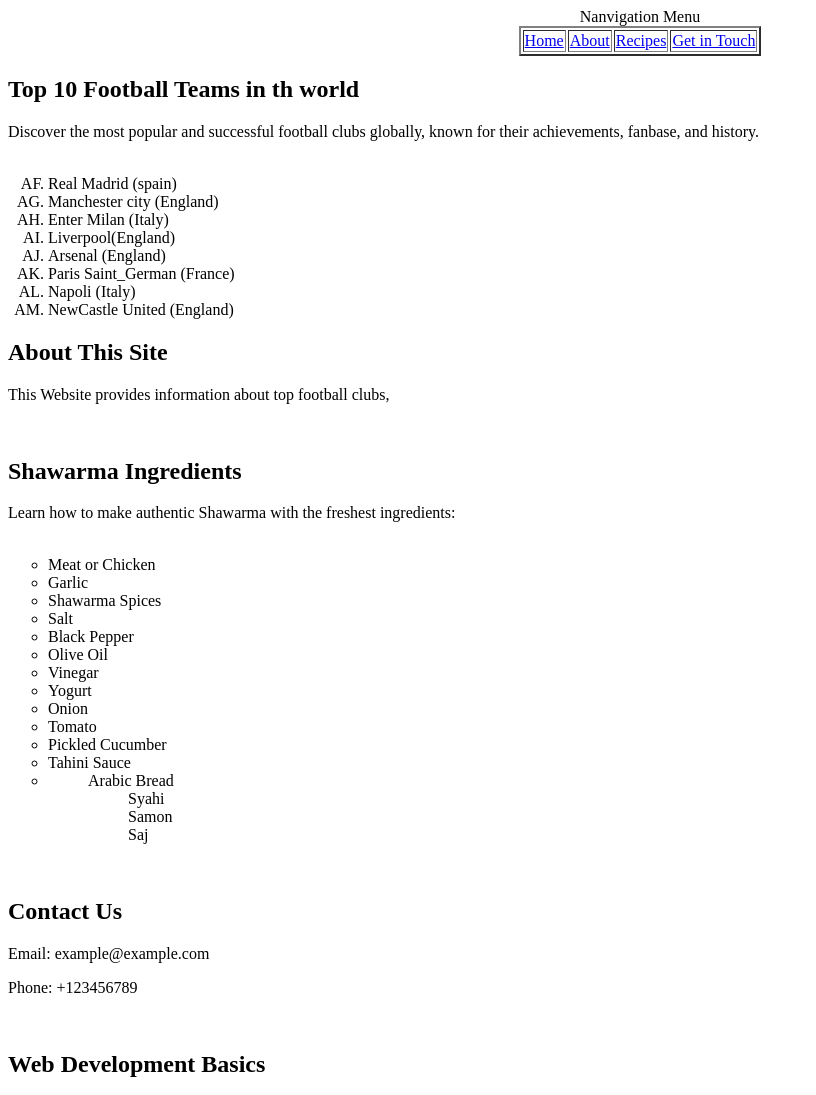
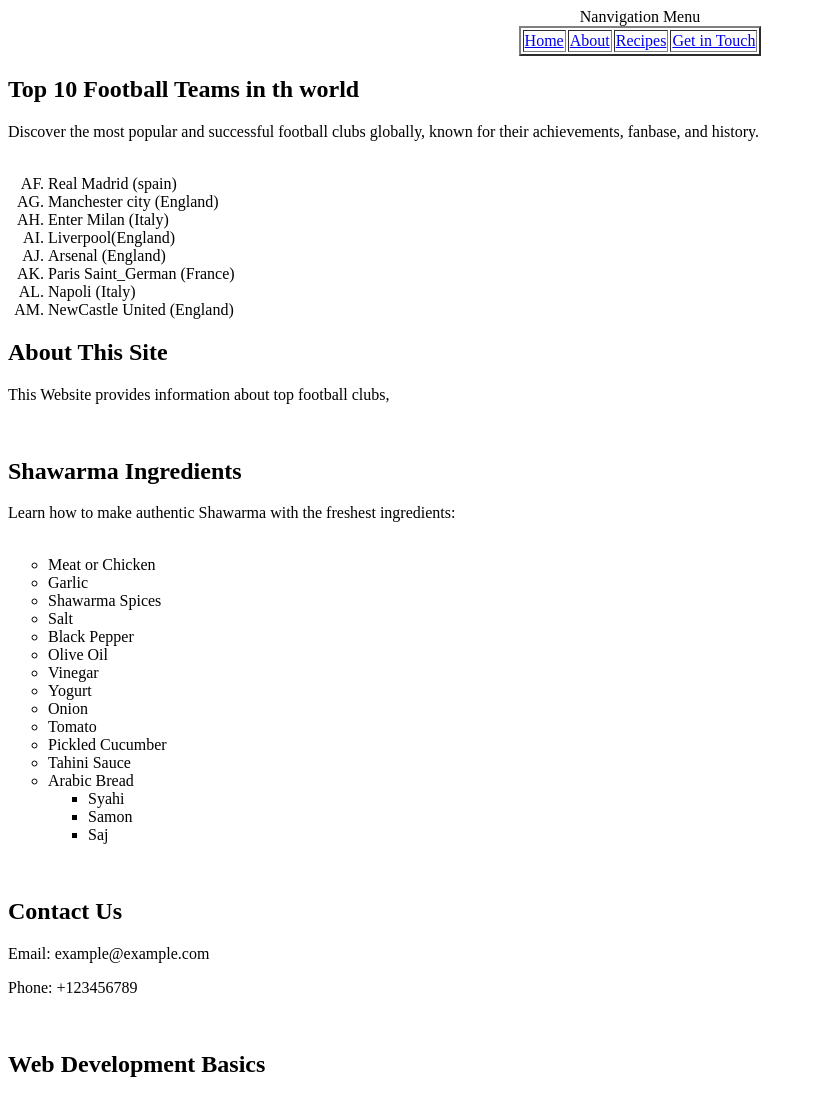
Before and after one commit to RawanIbrahim0/firstHtml, a plain HTML site: page index.html in a window 1280 px wide. Shown: the top 1095 px of the page, without its empty margins (0-816 px from the left). Drawn offline with Linux system fonts and the light colour scheme.

Commit message:
add the t

```diff
--- a/index.html
+++ b/index.html
@@ -73,13 +73,12 @@
         <li>Tomato</li>
         <li>Pickled Cucumber</li>
         <li>Tahini Sauce</li>
-        <li>
+        <li>Arabic Bread
             <ul style="list-style-type: square;">
-                <dt>Arabic Bread </dt>
-                <dd>Syahi</dd>
-                <dd>Samon</dd>
-                <dd>Saj</dd>
-            </ul>
+                <li>Syahi</li>
+                <li>Samon</li>
+                <li>Saj</li>
+              </ul>
     </li>
 
     </ul>
@@ -100,10 +99,10 @@
 </dl>
 <br>
 <h2>Table of Contents</h2>
-<ul style="list-style-type: disc;"> <!-- الدوائر العادية -->
+<ul style="list-style-type: disc;">
     <li>
       Introduction
-      <ul style="list-style-type: circle;"> <!-- الدوائر المفرغة -->
+      <ul style="list-style-type: circle;">
         <li>General Introduction</li>
         <li>Study Objectives</li>
       </ul>
```
